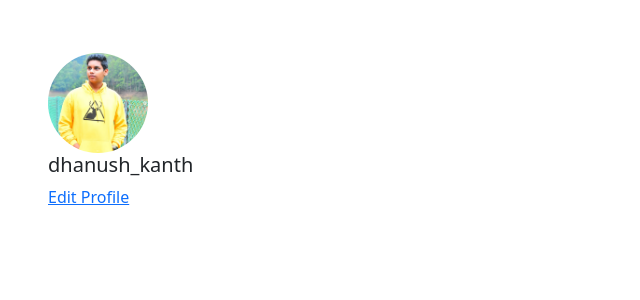
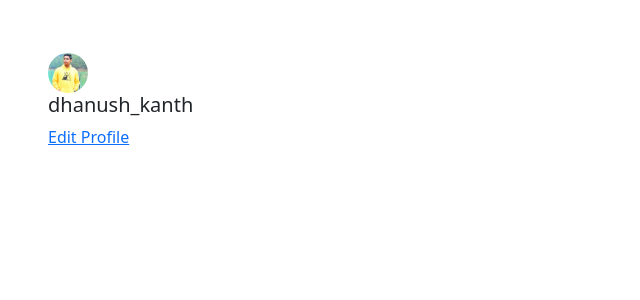
Before and after one commit to dhanush-kanth/Instagram-clone, a React (Vite) app in the folder Instagram/: page /profile in a window 1280 px wide. Shown: the top 300 px of the page, without its empty margins (0-640 px from the left). Built offline with nearby package versions, Linux system fonts and the light colour scheme; data requests are answered from the project's data file.

Commit message:
Rename class from profile-pic to profilepage-pic

```diff
--- a/Instagram/src/index.css
+++ b/Instagram/src/index.css
@@ -61,7 +61,7 @@ background: linear-gradient(45deg, #ff00ff,#ff6600,#ffcc00);
   align-items: center;
 }
 
-.profile-pic{
+.profilepage-pic{
   width: 100px;
   height: 100px;
 }
```
